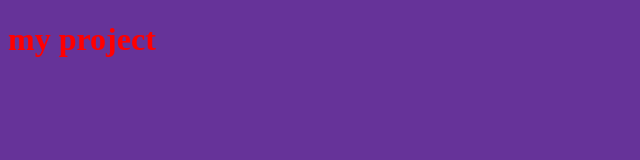
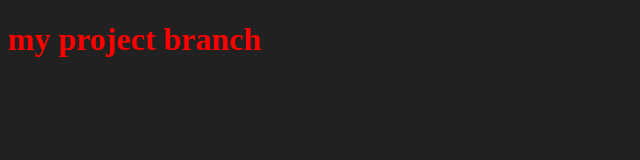
Before and after one commit to omar12p/Git_first, a plain HTML site: page index.html in a window 1280 px wide. Shown: the whole page, without its empty margins (0-640 px from the left). Drawn offline with Linux system fonts and the light colour scheme.

Commit message:
changing style for the title

```diff
--- a/index.html
+++ b/index.html
@@ -7,7 +7,7 @@
     <title>Document</title>
 </head>
 <body>
-    <h1>my project</h1>
+    <h1>my project branch</h1>
     <script src="mega.js"></script>
 </body>
 </html>
--- a/mega.js
+++ b/mega.js
@@ -1 +1 @@
-alert("welcome")
+alert("welcome to new branch")
--- a/style.css
+++ b/style.css
@@ -1,5 +1,5 @@
 body {
-    background:rebeccapurple ;
+    background:rgb(33, 33, 34) ;
 }
 h1{
     color: red;
```
